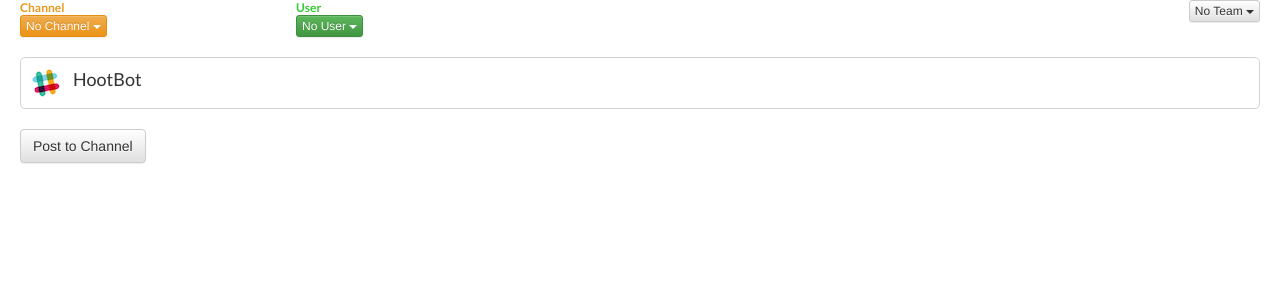
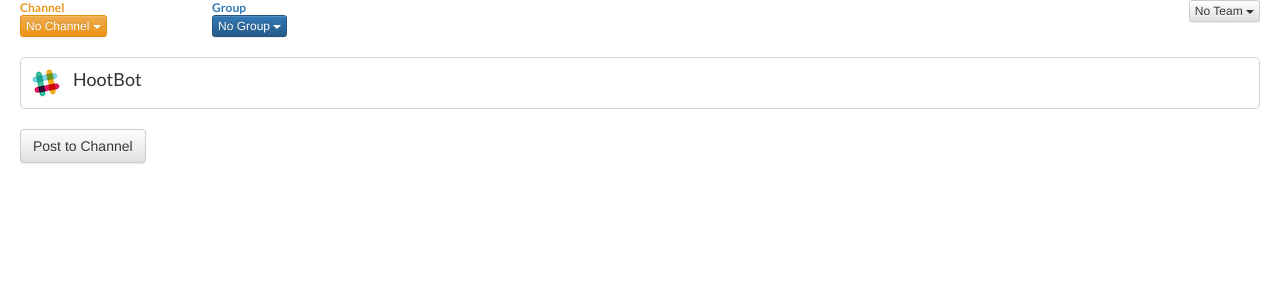
Before and after one commit to jebididas/hs-slack-app, a PHP site: page /handler.html in a window 1280 px wide. Shown: the top 300 px of the page. Run offline with PHP 8.4, Linux system fonts and the light colour scheme; some libraries are stand-ins or nearby versions.

Commit message:
added group option

```diff
--- a/handler.html
+++ b/handler.html
@@ -15,17 +15,17 @@
       <div class="channel-cont">
         <div id="channel-desc">Channel</div>
         <div id="channel-dropdown" class="dropdown">
-          <button class="btn btn-xs btn-warning dropdown-toggle" type="button" id="channelDropdown" data-toggle="dropdown">
+          <button class="btn btn-xs btn-warning dropdown-toggle" type="button" id="channel-item" data-toggle="dropdown">
             No Channel
             <span class="caret"></span>
           </button>
-          <ul id="dropdown-channel-menu" class="dropdown-menu" aria-labelledby="channelDropdown">
+          <ul id="dropdown-channel-menu" class="dropdown-menu" aria-labelledby="channel-item">
             <li><a href="#">No Channels</a></li>
           </ul>
         </div>
       </div>
 
-      <div id="post-to-user-cont">
+<!--       <div id="post-to-user-cont">
         <div id="post-to-user-desc">User</div>
         <div id="post-to-user-dropdown" class="dropdown">
           <button class="btn btn-xs btn-success dropdown-toggle" type="button" id="post-to-user-dropdown" data-toggle="dropdown">
@@ -34,6 +34,19 @@
           </button>
           <ul id="dropdown-post-to-user-menu" class="dropdown-menu" aria-labelledby="post-to-user-dropdown">
             <li><a href="#">No Users</a></li>
+          </ul>
+        </div>
+      </div> -->
+
+      <div id="post-to-group-cont">
+        <div id="post-to-group-desc">Group</div>
+        <div id="post-to-group-dropdown" class="dropdown">
+          <button class="btn btn-xs btn-primary dropdown-toggle" type="button" id="post-to-group-dropdown-btn" data-toggle="dropdown">
+            No Group
+            <span class="caret"></span>
+          </button>
+          <ul id="dropdown-post-to-group-menu" class="dropdown-menu" aria-labelledby="post-to-group-dropdown-btn">
+            <li><a href="#">No Groups</a></li>
           </ul>
         </div>
       </div>
@@ -132,15 +145,12 @@
           $('.message-title').text(username);
         }
       })
-
       .done(function(){
-        $someURL = "https://slack.com/api/users.info?token=" + localStorage.getItem('slack_access_token')
-            + "&user=" + user_id;
-        console.log("STEP 3 - URL: " + $someURL);
 
         $.ajax({
           method: "GET",
-          url: $someURL,
+          url: "https://slack.com/api/users.info?token=" + localStorage.getItem('slack_access_token')
+            + "&user=" + user_id,
           error: function(response, err){ console.log('GET User info error: ' + err) },
           success: function(response) {
             console.log(response);
@@ -157,7 +167,7 @@
         error: function(response, err){ console.log('GET Channels list error: ' + err) },
         success: function(response) {
           channel = response.channels[0].id; // Set channel to General
-          $('#channelDropdown').html(response.channels[0].name +  ' <span class="caret"></span>'); // Sets the channel dropdown to General
+          $('#channel-item').html(response.channels[0].name +  ' <span class="caret"></span>'); // Sets the channel dropdown to General
           $('#postToSlack').text('Post to ' + response.channels[0].name + ' channel');
           $('#dropdown-channel-menu').empty();
 
@@ -170,40 +180,85 @@
         }
       }) // End of GET Channel list
 
+      // .done(function(){
+
+      //   $.ajax({
+      //     method: "GET",
+      //     url: "https://slack.com/api/users.list?token=" + localStorage.getItem('slack_access_token')
+      //       + "&presence=1",
+      //     error: function(response, err){ console.log('GET Users list error: ' + err) },
+      //     success: function(response) {
+      //       console.log(response);
+      //       channel = response.members[0].id; // Set channel to First User
+      //       $('#dropdown-post-to-user-menu').empty();
+      //       // $('#post-to-user-dropdown').text(response.members[0].name +  ' <span class="caret"></span>'); // Sets the post-to-user-dropdown to first user
+
+
+      //       response.members.forEach(function(member) {
+      //         $memberlistItem = $('<li>');
+      //         $memberlistItem.append('<a id="' + member.id + '" class="memberSelector" href="#">' + member.name + '</a>');
+      //         $($memberlistItem).appendTo('#dropdown-post-to-user-menu');
+      //       });
+
+      //     }
+      //   });
+
+      // }) // End of GET User list
+
       .done(function(){
 
         $.ajax({
           method: "GET",
-          url: "https://slack.com/api/users.list?token=" + localStorage.getItem('slack_access_token')
-            + "&presence=1",
+          url: "https://slack.com/api/groups.list?token=" + localStorage.getItem('slack_access_token')
+            + "&exclude_archived=1",
           error: function(response, err){ console.log('GET Users list error: ' + err) },
           success: function(response) {
             console.log(response);
-            postToUser = response.members[0].id; // Set postToUser to First User
-            $('#post-to-user-dropdown').html(response.members[0].name +  ' <span class="caret"></span>'); // Sets the post-to-user-dropdown to first user
-            $('#dropdown-post-to-user-menu').empty();
+            channel = response.groups[0].id; // Set channel to first group
+            $('#dropdown-post-to-group-menu').empty();
+            // $('#post-to-group-item').text(response.members[0].name +  ' <span class="caret"></span>'); // Sets the post-to-group-dropdown to first group
 
-            response.members.forEach(function(member) {
-              $memberlistItem = $('<li>');
-              $memberlistItem.append('<a id="' + member.id + '" class="memberSelector" href="#">' + member.name + '</a>');
-              $($memberlistItem).appendTo('#dropdown-post-to-user-menu');
+
+            response.groups.forEach(function(group) {
+              $grouplistItem = $('<li>');
+              $grouplistItem.append('<a id="' + group.id + '" class="groupSelector" href="#">' + group.name + '</a>');
+              $($grouplistItem).appendTo('#dropdown-post-to-group-menu');
             });
 
           }
-        });
+        }); // End of ajax
+
+        $('.message-details').text(getParameterByName('message')); // Now load the message
 
       }) // End of GET User list
 
       .done(function(){
 
         $('.channelSelector').on('click', function() {
-          $('#channelDropdown').text($(this).text());
-          $('#channelDropdown').append(' <span class="caret"></span>');
+          $('#channel-item').text($(this).text());
+          $('#channel-item').append(' <span class="caret"></span>');
           $('#postToSlack').text('Post to ' + $(this).text() + ' channel');
           $(this).addClass('selectedChannel');
           channel = $('.selectedChannel').attr('id'); // Update channel
+          console.log("NEW CHANNEL CLICKED: " + channel);
         });
 
+        // $('.memberSelector').on('click', function() {
+        //   $('#post-to-user-dropdown').text($(this).text());
+        //   $('#post-to-user-dropdown').append(' <span class="caret"></span>');
+        //   $('#postToSlack').text('Post to ' + $(this).text() + ' user');
+        //   $(this).addClass('selectedChannel');
+        //   channel = $('.selectedChannel').attr('id'); // Update channel
+        // });
+
+        $('.groupSelector').on('click', function() {
+          $('#post-to-group-dropdown').text($(this).text());
+          $('#post-to-group-dropdown').append(' <span class="caret"></span>');
+          $('#postToSlack').text('Post to ' + $(this).text() + ' group');
+          $(this).addClass('selectedChannel');
+          channel = $('.selectedChannel').attr('id'); // Update channel
+          console.log("NEW CHANNEL CLICKED: " + channel);
+        });
 
         $('#postToSlack').on('click', function(event) {
 
@@ -227,10 +282,8 @@
             }
           });
         });
+      }); // End of Listeners
 
-        $('.message-details').text(getParameterByName('message'));
-
-      });
 
     </script>
 
--- a/main.css
+++ b/main.css
@@ -5,7 +5,7 @@
 .channel-cont{
 	display:inline;
 	float:left;
-	width:20%;
+	width:15%;
 }
 #channel-dropdown{
 	display:inline;
@@ -20,7 +20,7 @@
 #post-to-user-cont{
 	display:inline;
 	float:left;
-	width:20%;
+	width:15%;
 }
 #post-to-user-dropdown{
 	display:inline;
@@ -29,14 +29,28 @@
 #post-to-user-desc{
 	margin:0 40px;
 	font:bold 12px Lato,arial,sans-serif;
-	color:limegreen;
+	color:#5cb85c;
 }
 
+#post-to-group-cont{
+	display:inline;
+	float:left;
+	width:15%;
+}
+#post-to-group-dropdown{
+	display:inline;
+	margin-left:20px;
+}
+#post-to-group-desc{
+	margin:0 20px;
+	font:bold 12px Lato,arial,sans-serif;
+	color:#337ab7;
+}
 
 #profile-cont{
 	display:inline;
 	float:right;
-	width:60%;
+	width:55%;
 }
 
 #profile-dropdown-btn{
```
